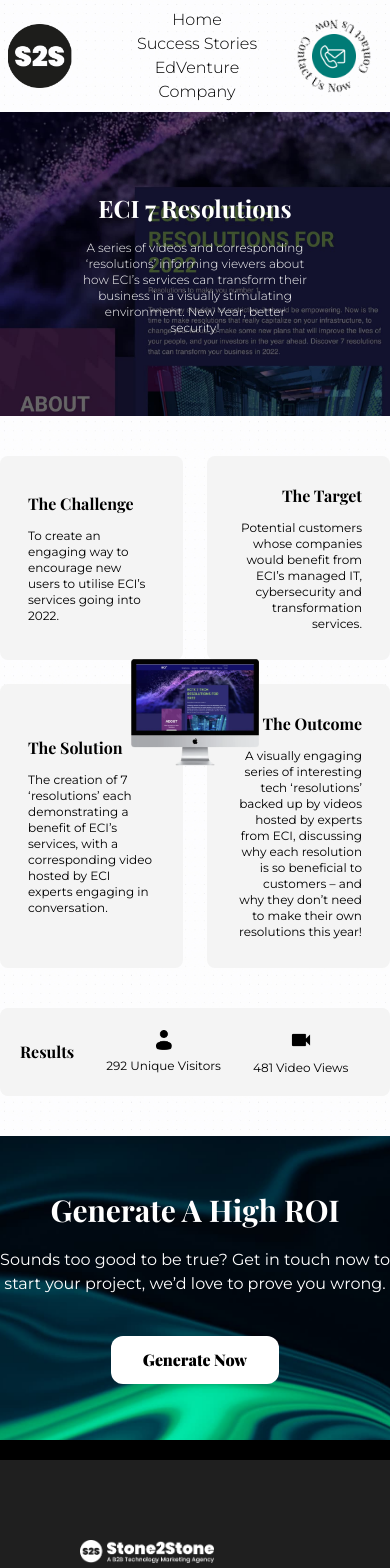
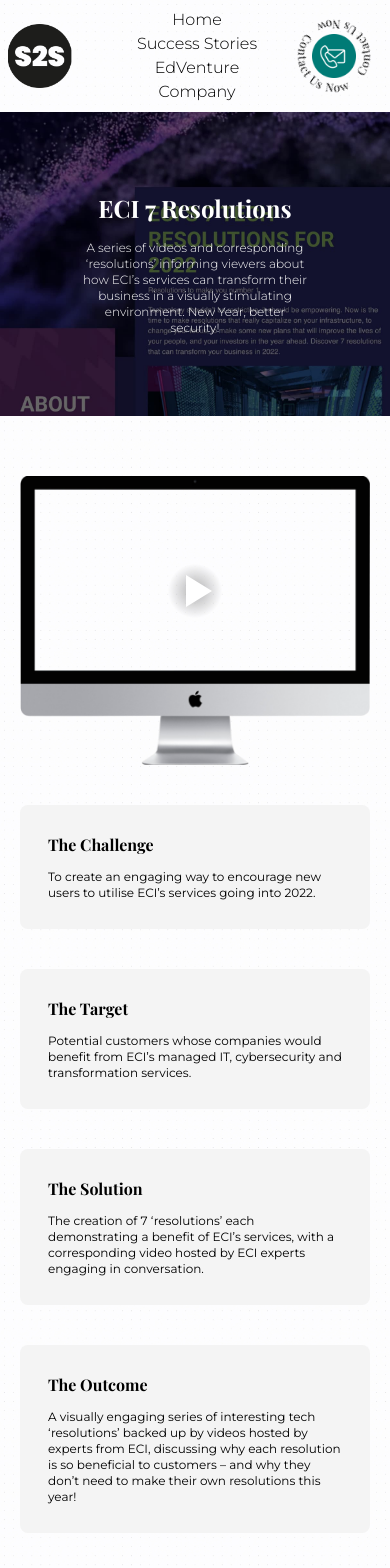
Before and after one commit to alparslankorkmaz/stone2stone-redone, a Next.js app: page /success-stories/eci-7-resolutions in a window 390 px wide. Shown: the top 1568 px of the page. Built offline with nearby package versions, Linux system fonts and the light colour scheme; no server answers.

Commit message:
add monitors for breakpoints eci 7 page

```diff
--- a/src/app/success-stories/eci-7-resolutions/page.js
+++ b/src/app/success-stories/eci-7-resolutions/page.js
@@ -1,4 +1,7 @@
+"use client";
 import React from "react";
+import dynamic from "next/dynamic";
+const ReactPlayer = dynamic(() => import("react-player"), { ssr: false });
 
 export default function page() {
   return (
@@ -14,8 +17,8 @@ export default function page() {
         </p>
       </div>
       {/* HERO */}
-      <div className="grid grid-cols-12 py-10 lg:p-16 gap-6 justify-end relative">
-        <div className="lg:p-16 col-span-6 bg-tab-dark-gray rounded-lg grid grid-cols-3 items-center">
+      <div className="grid grid-cols-12 py-10 lg:p-16 md:gap-6 justify-end relative">
+        <div className="m-5 lg:p-16 col-span-12 md:col-span-6 bg-tab-dark-gray rounded-lg grid grid-cols-3 items-center">
           <div className="col-span-3 lg:col-span-2 p-7 lg:p-0">
             <h3 className="font-playfair font-bold lg:text-xl">
               The Challenge
@@ -27,7 +30,7 @@ export default function page() {
           </div>
         </div>
 
-        <div className="lg:p-16 col-span-6 bg-tab-dark-gray rounded-lg text-right grid grid-cols-3 items-center">
+        <div className="m-5 lg:p-16 col-span-12 md:col-span-6 bg-tab-dark-gray rounded-lg md:text-right grid grid-cols-3 items-center">
           <div className="col-span-3 lg:col-span-2 lg:col-start-2 p-7 lg:p-0">
             <h3 className="font-playfair font-bold lg:text-xl">The Target</h3>
             <p className="font-montserrat text-xs md:text-sm lg:text-base mt-3">
@@ -36,11 +39,62 @@ export default function page() {
             </p>
           </div>
         </div>
-        {/* MIDDLE */}
+        {/* MOBILE MONITOR*/}
+        <div className="relative col-span-12 p-5 order-first md:hidden">
+          <img
+            src="/images/stories/monitors/empty_monitor.png"
+            alt="monitor"
+            className=""
+          />
+          <div className="absolute top-8 left-1/2 -translate-x-1/2">
+            <ReactPlayer
+              url="https://www.youtube.com/watch?v=dQw4w9WgXcQ"
+              width={360}
+              height={205}
+              controls
+              light
+            />
+          </div>
+        </div>
+        {/* TABLET MONITOR*/}
+        <div className="hidden md:block lg:hidden z-10 top-1/2 left-1/2 -translate-x-1/2 -translate-y-1/2 absolute w-64">
+          <div className="relative">
+            <img
+              src="/images/stories/monitors/empty_monitor.png"
+              alt="monitor"
+              className="hidden md:block lg:hidden"
+            />
+            <div className="hidden md:block lg:hidden absolute top-2 left-1/2 -translate-x-1/2">
+              <ReactPlayer
+                url="https://www.youtube.com/watch?v=dQw4w9WgXcQ"
+                width={240}
+                height={135}
+                controls
+                light
+              />
+            </div>
+          </div>
+        </div>
+        {/* DESKTOP MONITOR*/}
         <div className="z-10 top-1/2 left-1/2 -translate-x-1/2 -translate-y-1/2 absolute w-32 lg:w-96">
-          <img src="/images/stories/monitors/1.webp" alt="monitor" />
+          <div className="relative">
+            <img
+              src="/images/stories/monitors/empty_monitor.png"
+              alt="monitor"
+              className="hidden lg:block"
+            />
+            <div className="hidden lg:block absolute top-3 left-1/2 -translate-x-1/2">
+              <ReactPlayer
+                url="https://www.youtube.com/watch?v=dQw4w9WgXcQ"
+                width={360}
+                height={205}
+                controls
+                light
+              />
+            </div>
+          </div>
         </div>
-        <div className="lg:p-16 col-span-6 bg-tab-dark-gray rounded-lg grid grid-cols-3 items-center">
+        <div className="m-5 lg:p-16 col-span-12 md:col-span-6 bg-tab-dark-gray rounded-lg grid grid-cols-3 items-center">
           <div className="col-span-3 lg:col-span-2 p-7 lg:p-0">
             <h3 className="font-playfair font-bold lg:text-xl">The Solution</h3>
             <p className="font-montserrat text-xs md:text-sm lg:text-base mt-3">
@@ -50,7 +104,7 @@ export default function page() {
             </p>
           </div>
         </div>
-        <div className="lg:p-16 col-span-6 bg-tab-dark-gray rounded-lg text-right grid grid-cols-3 items-center">
+        <div className="m-5 lg:p-16 col-span-12 md:col-span-6 bg-tab-dark-gray rounded-lg md:text-right grid grid-cols-3 items-center">
           <div className="col-span-3 lg:col-span-2 lg:col-start-2 p-7 lg:p-0">
             <h3 className="font-playfair font-bold lg:text-xl">The Outcome</h3>
             <p className="font-montserrat text-xs md:text-sm lg:text-base mt-3">
```
